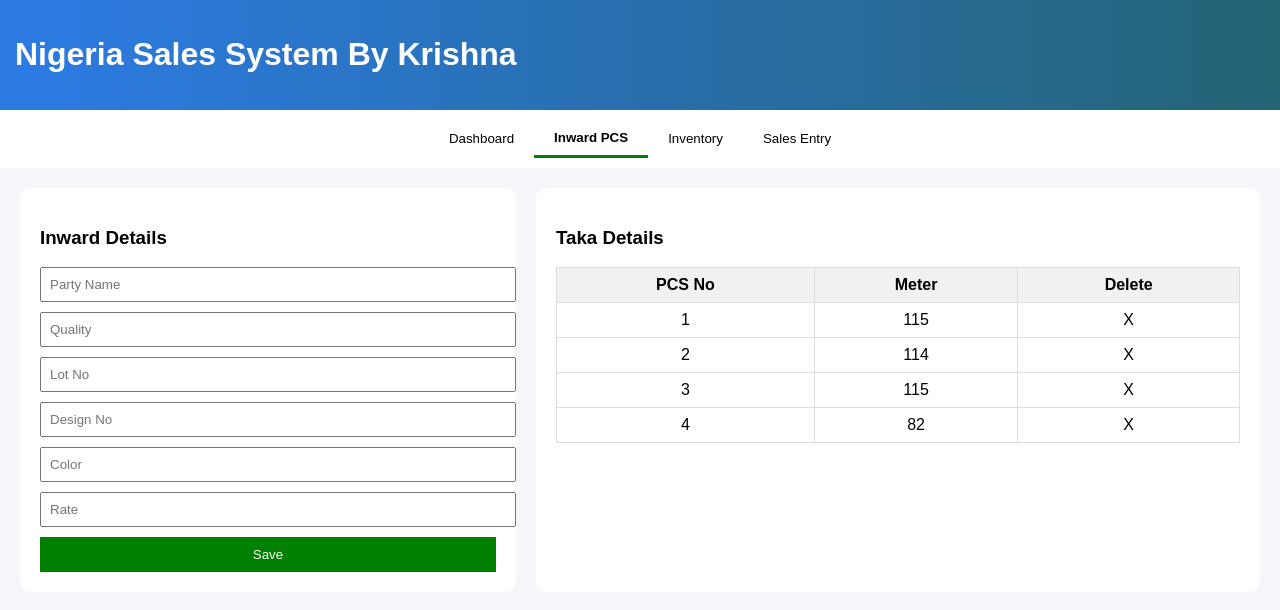
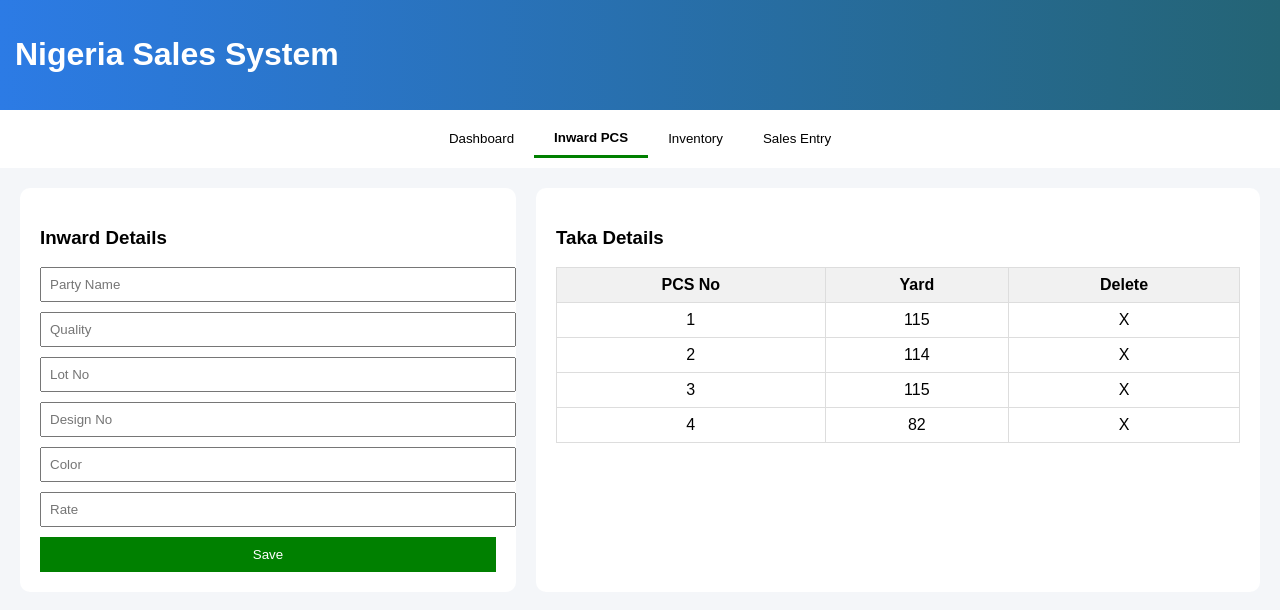
Before and after one commit to Kr267611/nigeria-sales-v2, a plain HTML site: page index.html in a window 1280 px wide. Drawn offline with Linux system fonts and the light colour scheme.

Commit message:
change-header

```diff
--- a/index.html
+++ b/index.html
@@ -1,7 +1,7 @@
 <!DOCTYPE html>
 <html>
 <head>
-  <title>Nigeria Sales System By Krishna</title>
+  <title>Nigeria Sales System</title>
   <link rel="stylesheet" href="style.css">
 </head>
 
@@ -9,7 +9,7 @@
 
 <!-- HEADER -->
 <div class="header">
-  <h1>Nigeria Sales System By Krishna</h1>
+  <h1>Nigeria Sales System</h1>
 </div>
 
 <!-- TABS -->
@@ -57,7 +57,7 @@
         <thead>
           <tr>
             <th>PCS No</th>
-            <th>Meter</th>
+            <th>Yard</th>
             <th>Delete</th>
           </tr>
         </thead>
```
